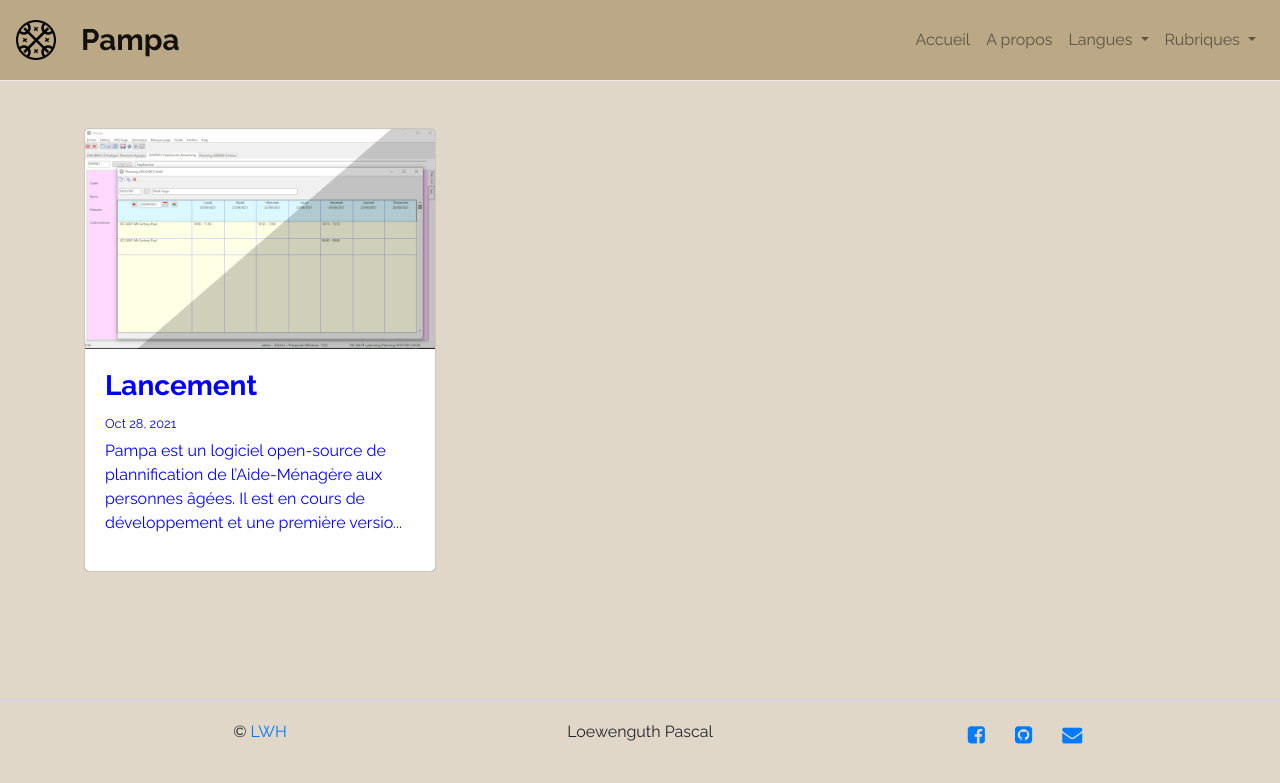
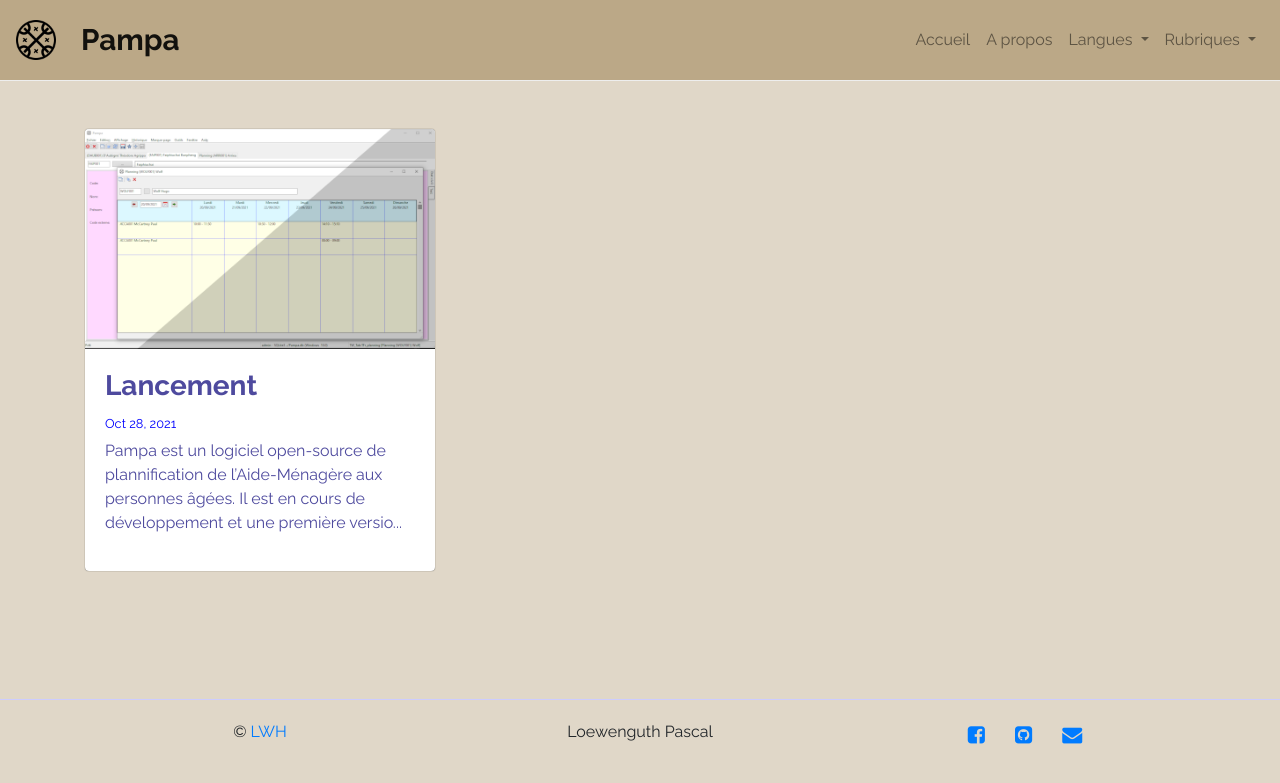
Before and after one commit to LWH-21/Pampa, a Jekyll site: the page built from docs/index.html, in a window 1280 px wide. Shown: the top 783 px of the page. Built offline with Jekyll 4.4.1, drawn with Linux system fonts in a browser that asks for light colours; the list of posts is cut into pages by our own code.

Commit message:
Update main.scss

```diff
--- a/docs/css/main.scss
+++ b/docs/css/main.scss
@@ -13,7 +13,7 @@ $base-line-height: 1.5;
 
 $spacing-unit: 30px;
 
-$text-color: #0000ff;
+$text-color: #4e4a9e;
 $background-color: #e0d7c8;
 $brand-color: #00ff00;
 $nav-color : darken($background-color, 20%);
```
